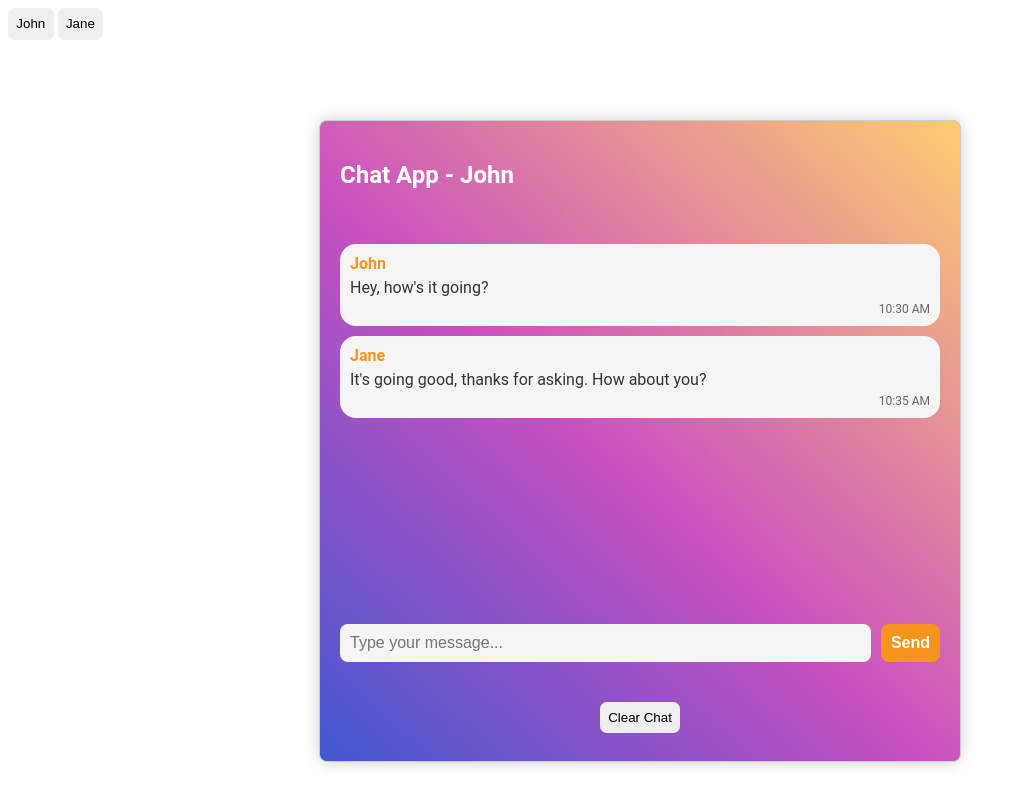
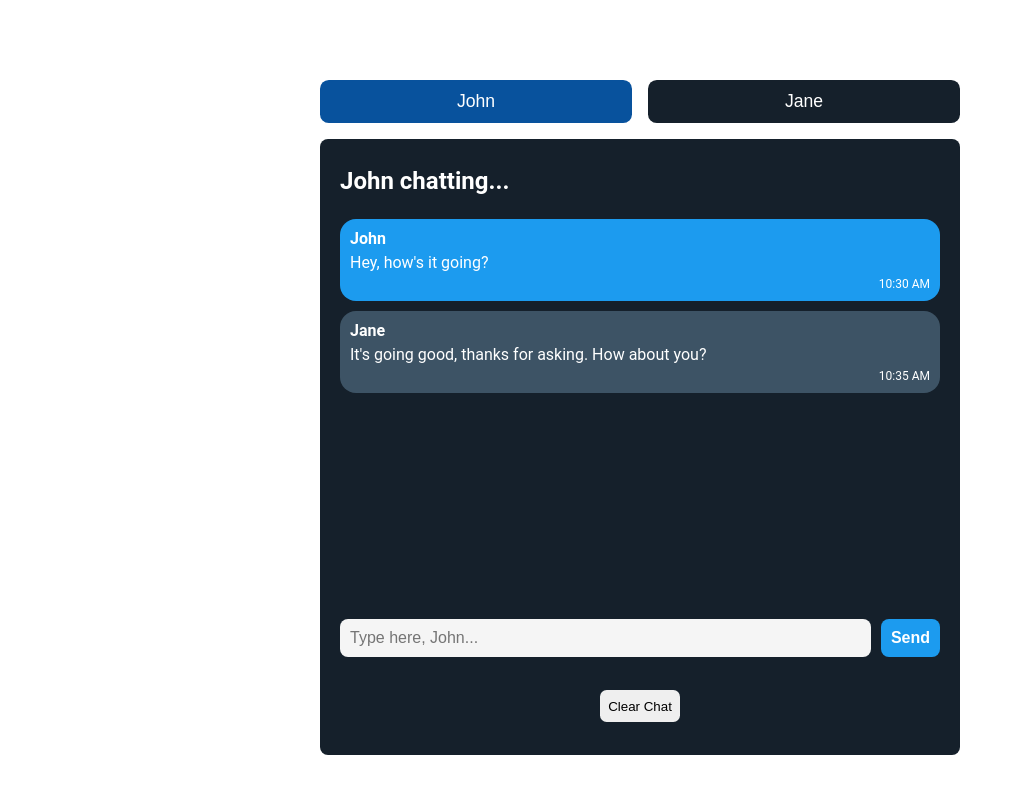
Before and after one commit to ebenezerdon/chat-app-vanilla-js, a plain HTML site: page index.html in a window 1280 px wide. Shown: the whole page, without its empty margins (0-1021 px from the left). Drawn offline with Linux system fonts and the light colour scheme.

Commit message:
update styling and chat functionality

```diff
--- a/app.js
+++ b/app.js
@@ -11,7 +11,7 @@ const clearChatButton = document.querySelector('.clear-chat-button')
 const messages = JSON.parse(localStorage.getItem('messages')) || []
 
 const chatMessageElement = (message) => `
-  <div class="message">
+  <div class="message ${message.sender === 'John' ? 'blue-bg' : 'gray-bg'}">
     <div class="message-sender">${message.sender}</div>
     <div class="message-text">${message.text}</div>
     <div class="message-timestamp">${message.timestamp}</div>
@@ -20,6 +20,7 @@ const chatMessageElement = (message) => `
 
 window.onload = () => {
   messages.forEach((message) => {
+    console.log(message)
     chatMessages.innerHTML += chatMessageElement(message)
   })
 }
@@ -28,7 +29,20 @@ let messageSender = 'John'
 
 const updateMessageSender = (name) => {
   messageSender = name
-  chatHeader.innerText = `Chat App - ${messageSender}`
+  chatHeader.innerText = `${messageSender} chatting...`
+  chatInput.placeholder = `Type here, ${messageSender}...`
+
+  if (name === 'John') {
+    johnSelectorBtn.classList.add('active-person')
+    janeSelectorBtn.classList.remove('active-person')
+  }
+  if (name === 'Jane') {
+    janeSelectorBtn.classList.add('active-person')
+    johnSelectorBtn.classList.remove('active-person')
+  }
+
+  /* auto-focus the input field */
+  chatInput.focus()
 }
 
 johnSelectorBtn.onclick = () => updateMessageSender('John')
--- a/index.html
+++ b/index.html
@@ -9,19 +9,19 @@
   <body>
     <!-- Person selector: this contains buttons for user to select whether to chat as John or Jane -->
     <div class="person-selector">
-      <button class="button person-selector-button" id="john-selector">John</button>
+      <button class="button person-selector-button active-person" id="john-selector">John</button>
       <button class="button person-selector-button" id="jane-selector">Jane</button>
     </div>
     <div class="chat-container">
-      <h2 class="chat-header">Chat App - John</h2>
+      <h2 class="chat-header">John chatting...</h2>
 
       <div class="chat-messages">
-        <div class="message">
+        <div class="message blue-bg">
           <div class="message-sender">John</div>
           <div class="message-text">Hey, how's it going?</div>
           <div class="message-timestamp">10:30 AM</div>
         </div>
-        <div class="message">
+        <div class="message gray-bg">
           <div class="message-sender">Jane</div>
           <div class="message-text">It's going good, thanks for asking. How about you?</div>
           <div class="message-timestamp">10:35 AM</div>
@@ -29,7 +29,7 @@
       </div>
 
       <form class="chat-input-form">
-        <input type="text" class="chat-input" placeholder="Type your message..." />
+        <input type="text" class="chat-input" required placeholder="Type here, John..." />
         <button type="submit" class="button send-button">Send</button>
       </form>
       <button class="button clear-chat-button">Clear Chat</button>
--- a/style.css
+++ b/style.css
@@ -1,18 +1,49 @@
+.button {
+  border: none;
+  padding: 0.625em;
+  border-radius: 0.5em;
+  cursor: pointer;
+}
+
+.button:hover {
+  filter: brightness(0.9);
+}
+
+.button:active {
+  transform: translateY(2px);
+}
+
+.person-selector {
+  display: flex;
+  justify-content: center;
+  gap: 1em;
+  margin: 5em auto 1em;
+  max-width: 40em;
+}
+
+.person-selector-button {
+  width: 100%;
+  background: #15202b;
+  color: #fff;
+  font-size: 1.1em;
+}
+
+.active-person {
+  background: #08529d;
+}
+
 .chat-container {
-  background-color: #4158d0;
-  background-image: linear-gradient(43deg, #4158d0 0%, #c850c0 46%, #ffcc70 100%);
+  background: #15202b;
   font-family: 'Roboto', sans-serif;
-  border: 0.1em solid #ccc;
-  box-shadow: 0 0 1em 0 rgba(0, 0, 0, 0.2);
   border-radius: 0.5em;
-  padding: 1.25em;
-  margin: 5em auto;
+  padding: 0.5em 1.25em;
+  margin: auto;
   max-width: 37.5em;
   height: 37.5em;
 }
 
 .chat-header {
-  margin-bottom: 2.3em;
+  margin-bottom: 1em;
   color: #fff;
 }
 
@@ -23,7 +54,7 @@
 }
 
 .chat-messages {
-  height: 22.5em;
+  height: 23em;
   overflow-y: scroll;
 }
 
@@ -32,37 +63,42 @@
 }
 
 .message {
-  background-color: #f5f5f5;
   padding: 0.625em;
   border-radius: 1em;
   margin-bottom: 0.625em;
   display: flex;
   flex-direction: column;
+  color: #fff;
 }
 
 .message-sender {
   font-weight: bold;
-  color: #f7941e;
   margin-bottom: 0.3125em;
 }
 
 .message-text {
   font-size: 1em;
-  color: #333;
   margin-bottom: 0.3125em;
   word-wrap: break-word;
 }
 
 .message-timestamp {
   font-size: 0.75em;
-  color: #666;
   text-align: right;
+}
+
+.blue-bg {
+  background-color: #1c9bef;
+}
+
+.gray-bg {
+  background-color: #3d5365;
 }
 
 .chat-input-form {
   display: flex;
   align-items: center;
-  margin-top: 1.25em;
+  margin-top: 2em;
 }
 
 .chat-input {
@@ -75,23 +111,8 @@
   font-size: 1em;
 }
 
-.button {
-  border: none;
-  padding: 0.625em;
-  border-radius: 0.5em;
-  cursor: pointer;
-}
-
-.button:hover {
-  filter: brightness(1.1);
-}
-
-.button:active {
-  transform: translateY(2px);
-}
-
 .send-button {
-  background-color: #f7941e;
+  background-color: #1c9bef;
   color: #fff;
   font-size: 1em;
   font-weight: bold;
@@ -100,5 +121,5 @@
 
 .clear-chat-button {
   display: block;
-  margin: 3em auto;
+  margin: 2.5em auto;
 }
```
